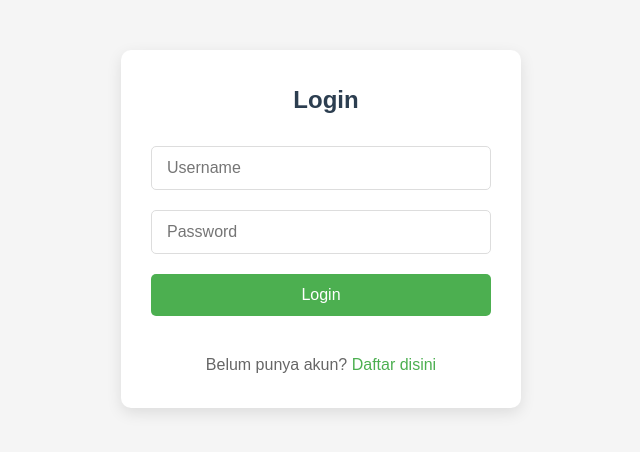
After one commit to Ecenn-cb/TubesBersama, a PHP site: page /login.html in a window 1280 px wide. The commit adds this page. Shown: the top 452 px of the page, without its empty margins (319-959 px from the left). Run offline with PHP 8.4, Linux system fonts and the light colour scheme.

Commit message:
Menambahkan Fitur Login

```diff
--- a/index.html
+++ b/index.html
@@ -24,7 +24,7 @@
       <a href="sejarah.html"><i class="fas fa-landmark"></i> Sejarah</a>
       <a href="makanan.html"><i class="fas fa-utensils"></i> Kuliner</a>
       <a href="wisata.html"><i class="fas fa-mountain"></i> Wisata</a>
-      <a href="#" class="search-btn"><i class="fas fa-search"></i></a>
+      <a href="login.html" class="login-btn"><i class="fas fa-user"></i> Login</a>
     </div>
   </nav>
 
@@ -92,7 +92,7 @@
 
       <div class="footer-section">
         <h4>Kontak</h4>
-        <p><i class="fas fa-envelope"></i> info@cianjur.id</p>
+        <p><i class="fas fa-envelope"></i> kelompokwebinformasi@gmail.com</p>
         <div class="social-icons">
           <a href="#"><i class="fab fa-facebook"></i></a>
           <a href="#"><i class="fab fa-instagram"></i></a>
--- /dev/null
+++ b/login.css
@@ -0,0 +1,103 @@
+/* styles.css atau login.css */
+/* General Styles */
+body {
+  font-family: 'Poppins', sans-serif;
+  margin: 0;
+  padding: 0;
+  background-color: #f5f5f5;
+  color: #333;
+}
+
+/* Login Container */
+.login-container {
+  max-width: 400px;
+  margin: 50px auto;
+  padding: 30px;
+  background: white;
+  border-radius: 10px;
+  box-shadow: 0 5px 15px rgba(0, 0, 0, 0.1);
+  text-align: center;
+}
+
+.login-container h2 {
+  color: #2c3e50;
+  margin-bottom: 25px;
+  font-weight: 600;
+}
+
+.login-container h2 i {
+  margin-right: 10px;
+  color: #4CAF50;
+}
+
+/* Form Styles */
+.login-container form {
+  display: flex;
+  flex-direction: column;
+  gap: 20px;
+}
+
+.login-container input {
+  padding: 12px 15px;
+  border: 1px solid #ddd;
+  border-radius: 5px;
+  font-size: 16px;
+  transition: border 0.3s;
+}
+
+.login-container input:focus {
+  border-color: #4CAF50;
+  outline: none;
+}
+
+.login-container button {
+  padding: 12px;
+  background-color: #4CAF50;
+  color: white;
+  border: none;
+  border-radius: 5px;
+  font-size: 16px;
+  cursor: pointer;
+  transition: background-color 0.3s;
+}
+
+.login-container button:hover {
+  background-color: #45a049;
+}
+
+.login-container p {
+  margin-top: 15px;
+  color: #666;
+}
+
+.login-container a {
+  color: #4CAF50;
+  text-decoration: none;
+}
+
+.login-container a:hover {
+  text-decoration: underline;
+}
+
+/* Responsive Design */
+@media (max-width: 480px) {
+  .login-container {
+    margin: 20px;
+    padding: 20px;
+  }
+}
+
+/* Tambahkan ini jika ingin background khusus */
+.login-page {
+  background: linear-gradient(rgba(0, 0, 0, 0.5), rgba(0, 0, 0, 0.5)),
+              url('../gambar/cianjur-bg.jpg') no-repeat center center;
+  background-size: cover;
+  min-height: 100vh;
+  display: flex;
+  align-items: center;
+  justify-content: center;
+}
+
+.login-page .login-container {
+  background: rgba(255, 255, 255, 0.95);
+}
--- /dev/null
+++ b/login.html
@@ -0,0 +1,20 @@
+<!DOCTYPE html>
+<html lang="id">
+<head>
+  <meta charset="UTF-8">
+  <title>Login - Informasi Cianjur</title>
+  <link rel="stylesheet" href="styles.css">
+  <link rel="stylesheet" href="login.css">
+</head>
+<body>
+  <div class="login-container">
+    <h2><i class="fas fa-user"></i> Login</h2>
+    <form>
+      <input type="text" placeholder="Username" required>
+      <input type="password" placeholder="Password" required>
+      <button type="submit">Login</button>
+      <p>Belum punya akun? <a href="register.html">Daftar disini</a></p>
+    </form>
+  </div>
+</body>
+</html>
--- a/makanan.html
+++ b/makanan.html
@@ -23,7 +23,7 @@
       <a href="sejarah.html"><i class="fas fa-landmark"></i> Sejarah</a>
       <a href="makanan.html" class="active"><i class="fas fa-utensils"></i> Kuliner</a>
       <a href="wisata.html"><i class="fas fa-mountain"></i> Wisata</a>
-      <a href="#" class="search-btn"><i class="fas fa-search"></i></a>
+      <a href="login.html" class="login-btn"><i class="fas fa-user"></i> Login</a>
     </div>
   </nav>
 
--- a/sejarah.html
+++ b/sejarah.html
@@ -23,7 +23,7 @@
       <a href="sejarah.html" class="active"><i class="fas fa-landmark"></i> Sejarah</a>
       <a href="makanan.html"><i class="fas fa-utensils"></i> Kuliner</a>
       <a href="wisata.html"><i class="fas fa-mountain"></i> Wisata</a>
-      <a href="#" class="search-btn"><i class="fas fa-search"></i></a>
+      <a href="login.html" class="login-btn"><i class="fas fa-user"></i> Login</a>
     </div>
   </nav>
 
--- a/styles.css
+++ b/styles.css
@@ -847,6 +847,27 @@ footer {
   transform: translateX(5px);
 }
 
+/* Style tombol login */
+.login-btn {
+  padding: 8px 15px;
+  border-radius: 4px;
+  background-color: #4CAF50; /* Warna hijau */
+  color: white;
+  transition: background-color 0.3s;
+}
+
+.login-btn:hover {
+  background-color: #45a049; /* Warna hijau lebih gelap saat hover */
+}
+
+/* Responsive design */
+@media (max-width: 768px) {
+  .login-btn {
+    padding: 6px 10px;
+    font-size: 14px;
+  }
+}
+
 /* Responsive Design */
 @media (max-width: 768px) {
   .wisata-header {
--- a/wisata.html
+++ b/wisata.html
@@ -24,7 +24,7 @@
       <a href="sejarah.html"><i class="fas fa-landmark"></i> Sejarah</a>
       <a href="makanan.html"><i class="fas fa-utensils"></i> Kuliner</a>
       <a href="wisata.html" class="active"><i class="fas fa-mountain"></i> Wisata</a>
-      <a href="#" class="search-btn"><i class="fas fa-search"></i></a>
+      <a href="login.html" class="login-btn"><i class="fas fa-user"></i> Login</a>
     </div>
   </nav>
 
```
